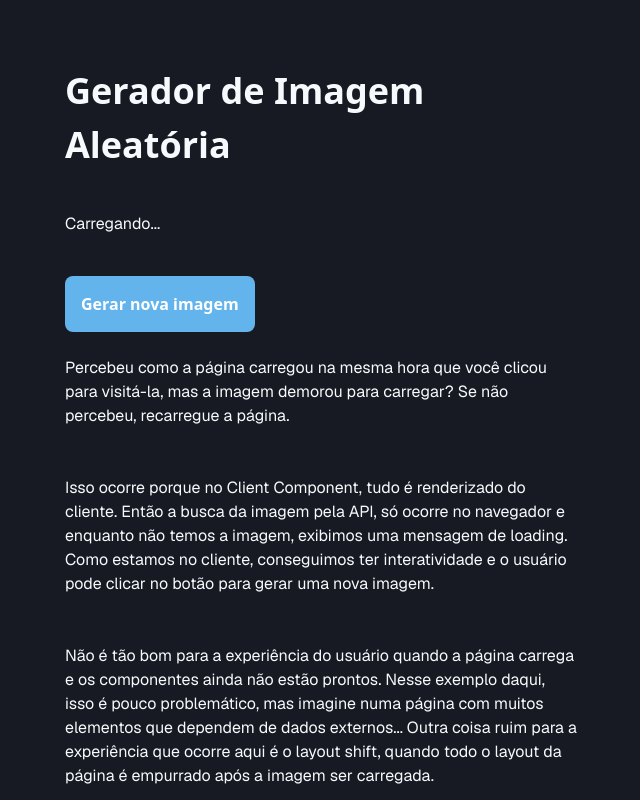
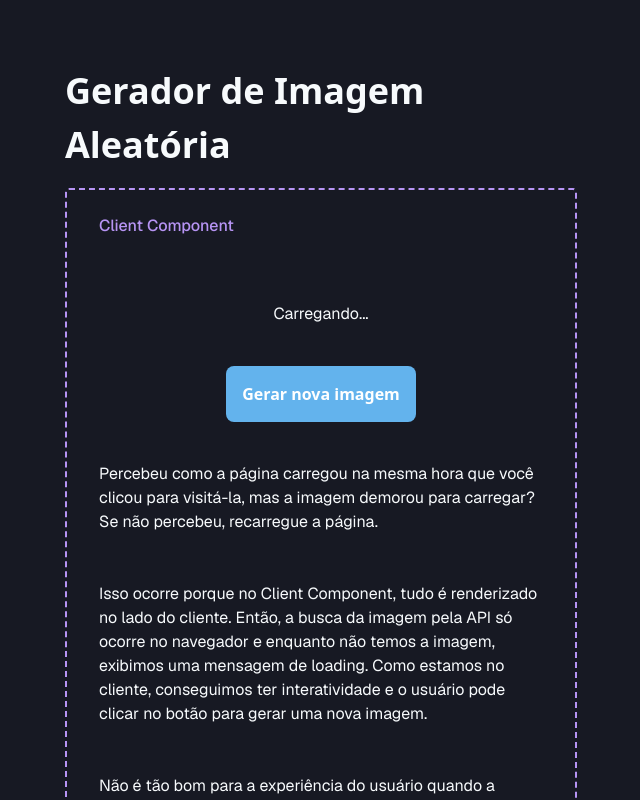
Before and after one commit to lipe-pepe/nextjs-server-components, a Next.js app: page /random-image-generator/client in a window 1280 px wide. Shown: the top 800 px of the page, without its empty margins (319-959 px from the left). Built offline with nearby package versions, Linux system fonts and the light colour scheme; no server answers.

Commit message:
feat: :lipstick: adjusted example pages

```diff
--- a/src/app/random-image-generator/client/page.tsx
+++ b/src/app/random-image-generator/client/page.tsx
@@ -1,5 +1,6 @@
 "use client";
 
+import ClientComponentWrapper from "@/components/clientComponentWrapper";
 import getRandomImage from "@/services/getRandomImage";
 import { useEffect, useState } from "react";
 
@@ -20,12 +21,13 @@ export default function ClientComponentExample() {
   };
 
   return (
-    <div>
+    <ClientComponentWrapper>
+      <div className="flex flex-col items-center my-4">
         {loading ? (
           <p>Carregando...</p>
         ) : (
           <div
-          className="w-96 h-96 bg-cover bg-no-repeat bg-center rounded-lg"
+            className="w-48 h-48 bg-cover bg-no-repeat bg-center rounded-lg"
             style={{ backgroundImage: `url(${imageData})` }}
           />
         )}
@@ -35,27 +37,29 @@ export default function ClientComponentExample() {
         >
           Gerar nova imagem
         </button>
+      </div>
+
       <p>
         Percebeu como a página carregou na mesma hora que você clicou para
         visitá-la, mas a imagem demorou para carregar? Se não percebeu,
         recarregue a página.
       </p>
       <p>
-        Isso ocorre porque no Client Component, tudo é renderizado do cliente.
-        Então a busca da imagem pela API, só ocorre no navegador e enquanto não
-        temos a imagem, exibimos uma mensagem de loading. Como estamos no
-        cliente, conseguimos ter interatividade e o usuário pode clicar no botão
-        para gerar uma nova imagem.
+        Isso ocorre porque no Client Component, tudo é renderizado no lado do
+        cliente. Então, a busca da imagem pela API só ocorre no navegador e
+        enquanto não temos a imagem, exibimos uma mensagem de loading. Como
+        estamos no cliente, conseguimos ter interatividade e o usuário pode
+        clicar no botão para gerar uma nova imagem.
       </p>
       <p>
         Não é tão bom para a experiência do usuário quando a página carrega e os
         componentes ainda não estão prontos. Nesse exemplo daqui, isso é pouco
         problemático, mas imagine numa página com muitos elementos que dependem
         de dados externos... Outra coisa ruim para a experiência que ocorre aqui
-        é o layout shift, quando todo o layout da página é empurrado após a
-        imagem ser carregada.
+        é o <span className="text-pink">layout shift</span>, quando todo o
+        layout da página é empurrado após a imagem ser carregada.
       </p>
       <p>Volte e veja o exemplo misturado para uma melhor versão da página.</p>
-    </div>
+    </ClientComponentWrapper>
   );
 }
--- a/src/components/clientComponentWrapper.tsx
+++ b/src/components/clientComponentWrapper.tsx
@@ -8,8 +8,8 @@ const ClientComponentWrapper: React.FC<ServerComponentWrapperProps> = ({
   children,
 }) => {
   return (
-    <div className="px-4 pb-4 border-2 border-purple-800 border-dashed rounded-sm">
-      <p className="font-medium text-purple-800">Client Component</p>
+    <div className="px-8 pb-8 border-2 border-purple border-dashed rounded-sm">
+      <p className="font-medium text-purple">Client Component</p>
       {children}
     </div>
   );
--- a/src/components/imageGenerator.tsx
+++ b/src/components/imageGenerator.tsx
@@ -22,8 +22,9 @@ const ImageGenerator: React.FC<ImageGeneratorProps> = ({ initialImage }) => {
 
   return (
     <ClientComponentWrapper>
+      <div className="flex flex-col items-center my-4">
         <div
-        className="w-96 h-96 bg-cover bg-no-repeat bg-center rounded-lg"
+          className="w-48 h-48 bg-cover bg-no-repeat bg-center rounded-lg"
           style={{ backgroundImage: `url(${imageData})` }}
         />
 
@@ -33,6 +34,7 @@ const ImageGenerator: React.FC<ImageGeneratorProps> = ({ initialImage }) => {
         >
           {loading ? "Carregando..." : "Gerar nova imagem"}
         </button>
+      </div>
     </ClientComponentWrapper>
   );
 };
```
Also changed, not shown: src/app/random-image-generator/mixed/page.tsx (+1 -14 lines). Lines whose indentation alone changed are shown as unchanged.
